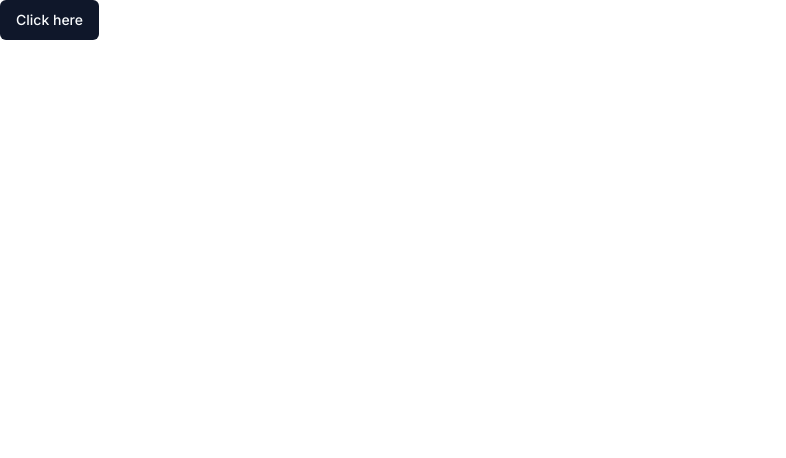
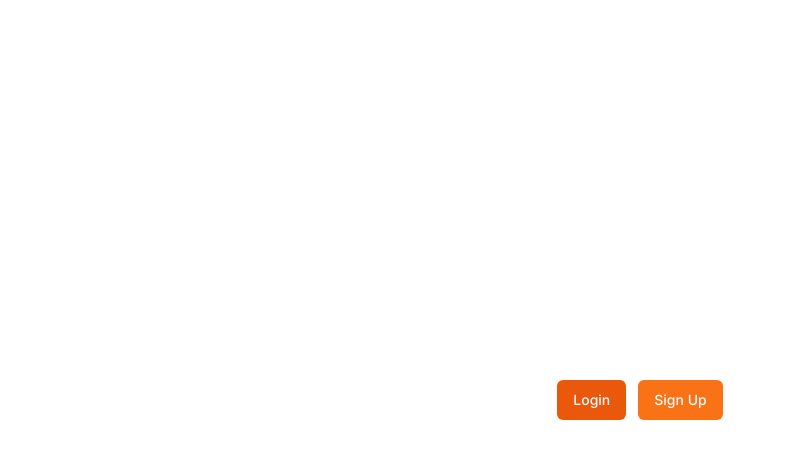
Before and after one commit to Arise-Vision/music_app, a Next.js app: page / in a window 1280 px wide. Shown: the top 458 px of the page, without its empty margins (0-786 px from the left). Built offline with nearby package versions, Linux system fonts and the light colour scheme.

Commit message:
The welcome page

```diff
--- /dev/null
+++ b/app/(landing)/page.tsx
@@ -0,0 +1,17 @@
+import { Button } from "@/components/ui/button";
+import Link from "next/link";
+
+export default function LandingPage() {
+  return (
+    <div className="flex items-center justify-center h-full">
+      <div className="flex items-center gap-x-3">
+        <Link href={"/sign-in"}>
+          <Button className="bg-orange-600">Login</Button>
+        </Link>
+        <Link href={"/sign-up"}>
+          <Button className="bg-orange-500">Sign Up</Button>
+        </Link>
+      </div>
+    </div>
+  )
+}
--- a/app/page.tsx
+++ /dev/null
@@ -1,8 +0,0 @@
-import { Button } from '@/components/ui/button'
-import Image from 'next/image'
-
-export default function Home() {
-  return (
-    <Button>Click here</Button>
-  )
-}
```
